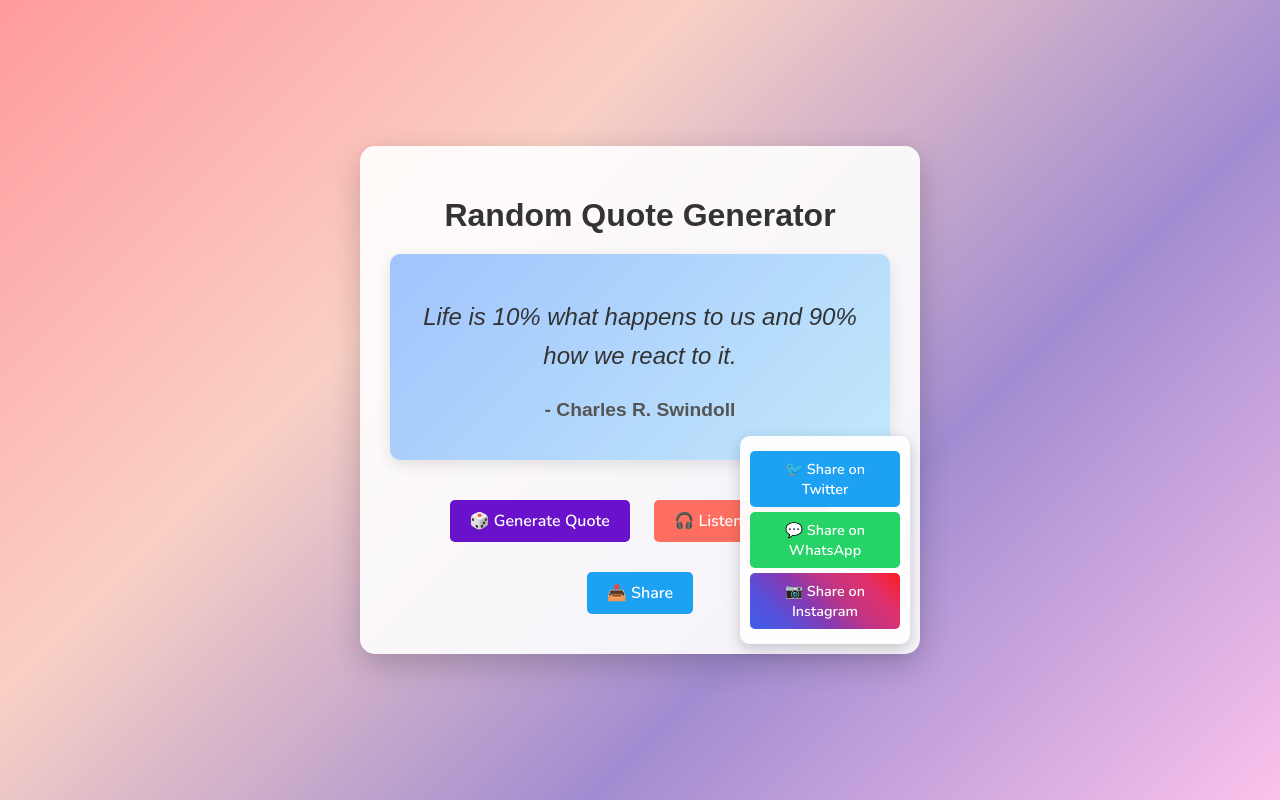
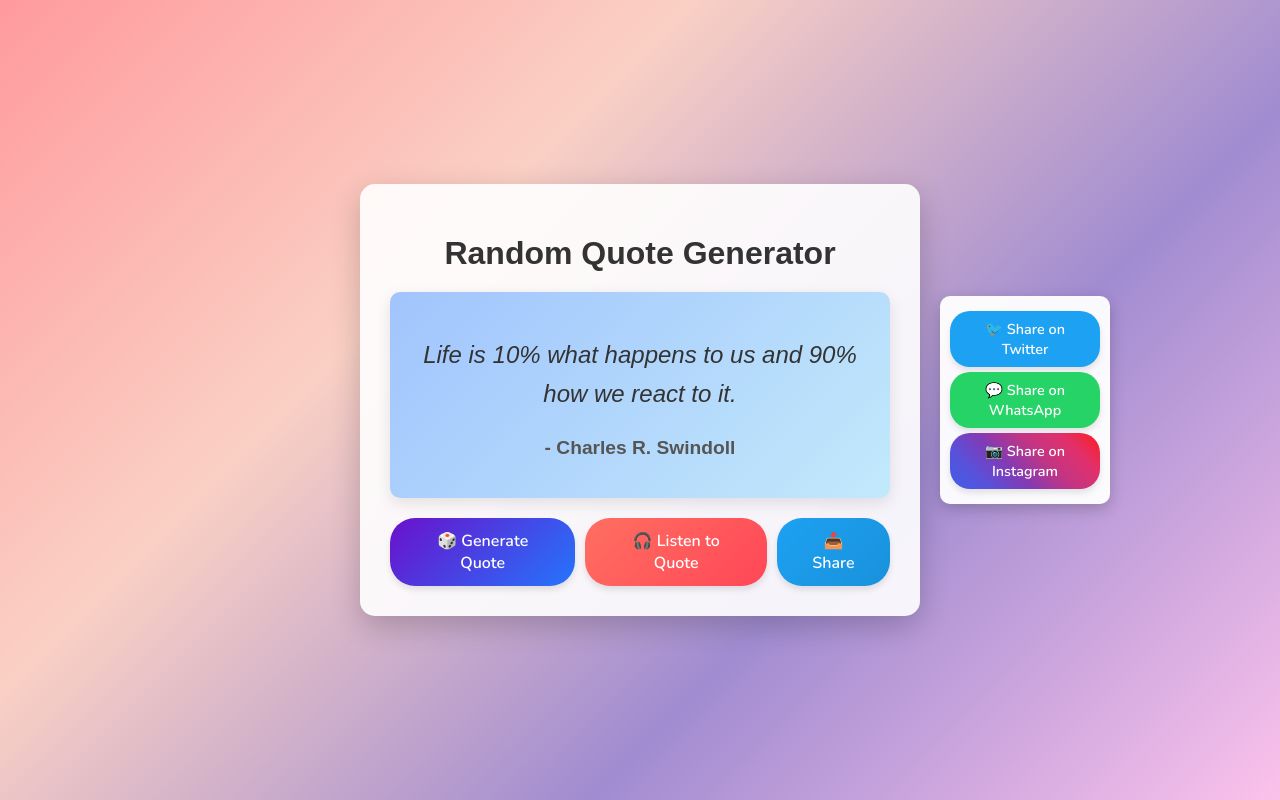
Before and after one commit to Gopika-rajendiran/Quote-Generator, a plain HTML site: page index.html in a window 1280 px wide. Both pictures are taken after a click on the button "📤 Share". Drawn offline with nearby package versions, Linux system fonts and the light colour scheme.

Commit message:
Update styles.css

```diff
--- a/styles.css
+++ b/styles.css
@@ -48,57 +48,70 @@ h1 {
   color: #555;
 }
 
+.button-container {
+  display: flex;
+  justify-content: center;
+  gap: 10px;
+  margin-top: 20px;
+}
+
 button {
-  padding: 10px 20px;
+  padding: 12px 24px;
   font-size: 1em;
   border: none;
-  border-radius: 5px;
+  border-radius: 25px;
   cursor: pointer;
-  background-color: #6a11cb;
   color: #fff;
-  transition: background-color 0.3s ease, transform 0.2s ease;
+  transition: background-color 0.3s ease, transform 0.2s ease, box-shadow 0.3s ease;
   font-family: 'Nunito', sans-serif;
   font-weight: 600;
+  box-shadow: 0 4px 6px rgba(0, 0, 0, 0.1);
+  display: flex;
+  align-items: center;
+  gap: 8px;
 }
 
 button:hover {
-  background-color: #2575fc;
-  transform: scale(1.05);
+  transform: translateY(-2px);
+  box-shadow: 0 6px 8px rgba(0, 0, 0, 0.15);
 }
 
 #generate-btn {
-  margin: 10px 10px 20px 10px;
+  background: linear-gradient(135deg, #6a11cb, #2575fc);
+}
+
+#generate-btn:hover {
+  background: linear-gradient(135deg, #2575fc, #6a11cb);
 }
 
 #listen-btn {
-  background-color: #ff6f61;
-  margin: 20px 10px 10px 10px;
+  background: linear-gradient(135deg, #ff6f61, #ff4757);
 }
 
 #listen-btn:hover {
-  background-color: #ff4757;
+  background: linear-gradient(135deg, #ff4757, #ff6f61);
 }
 
 #share-btn {
-  background-color: #1da1f2;
-  margin: 10px;
+  background: linear-gradient(135deg, #1da1f2, #1991db);
 }
 
 #share-btn:hover {
-  background-color: #1991db;
+  background: linear-gradient(135deg, #1991db, #1da1f2);
 }
-
 .share-menu {
   display: none;
   position: absolute;
-  bottom: 10px;
-  right: 10px;
+  top: 50%;
+  left: 100%;
+  margin-left: 20px;
   background: rgba(255, 255, 255, 0.95);
   padding: 10px;
   border-radius: 10px;
   box-shadow: 0 5px 15px rgba(0, 0, 0, 0.2);
   z-index: 10;
   width: 150px;
+  transform: translateY(-50%);
 }
 
 .share-menu button {
@@ -110,6 +123,7 @@ button:hover {
   background-color: #6a11cb;
   font-family: 'Nunito', sans-serif;
   font-weight: 600;
+  border-radius: 20px;
 }
 
 .share-menu button:hover {
```
